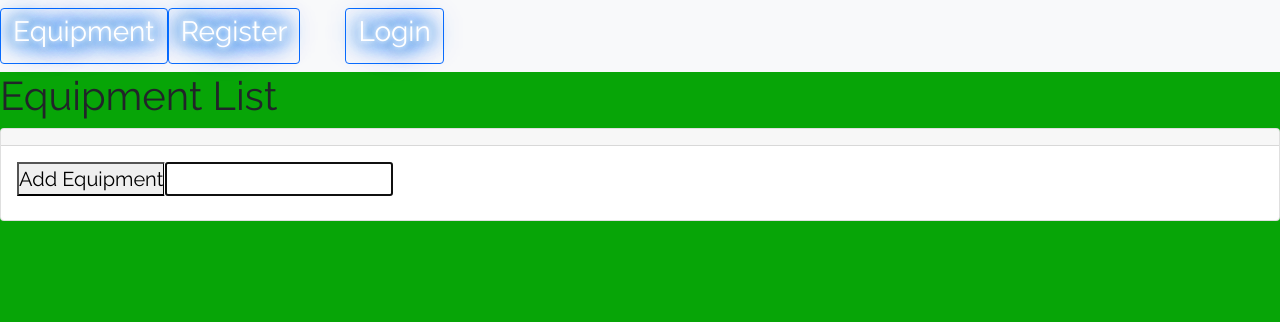
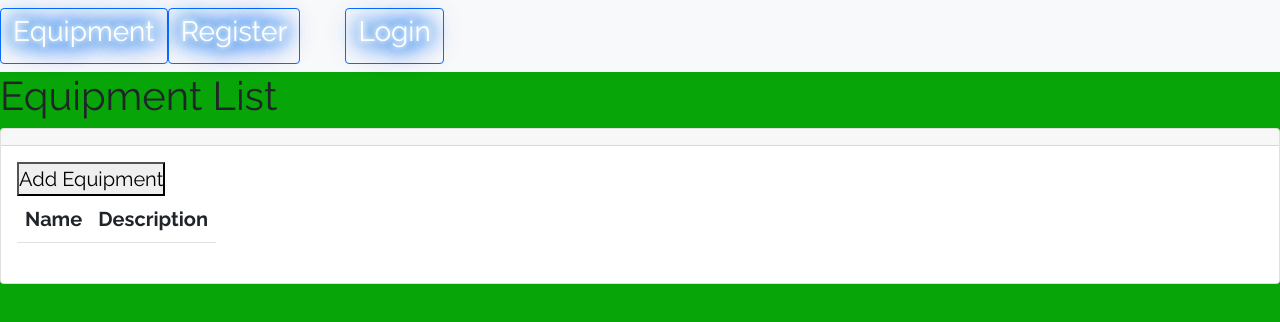
Before and after one commit to DevorrisRussell/CapStoneFrontEnd, a React (Create React App) app: page /Equipment in a window 1280 px wide. Shown: the top 322 px of the page. Built offline with nearby package versions, Linux system fonts and the light colour scheme.

Commit message:
added table syntax to equipment list

```diff
--- a/src/components/Equipment/equipment.jsx
+++ b/src/components/Equipment/equipment.jsx
@@ -54,13 +54,17 @@ function Equipment(){
               <blockquote className="blockquote mb-0">
                 <div className="form-group" size="lg" controlId="name">
                   <label className="form-label">
-                  <button type="submit">Add Equipment</button>
-                    <input
-                      autoFocus
-                      type="desc"
-                      value={desc}
-                      onChange={(e) => setDesc(e.target.value)}
-                    />
+                  <button onSubmit={(e) => handleSubmit(e)}>Add Equipment</button>
+                  <table class="table">
+  <thead>
+    <tr>
+      <th scope="col">Name</th>
+      <th scope="col">Description</th>
+
+    </tr>
+  </thead>
+  <tbody></tbody>
+                   </table>
          </label>
                 </div>
 
@@ -70,6 +74,9 @@ function Equipment(){
         </form>
       </div>
       </div>
+
+
+
     )
     }
 
```
